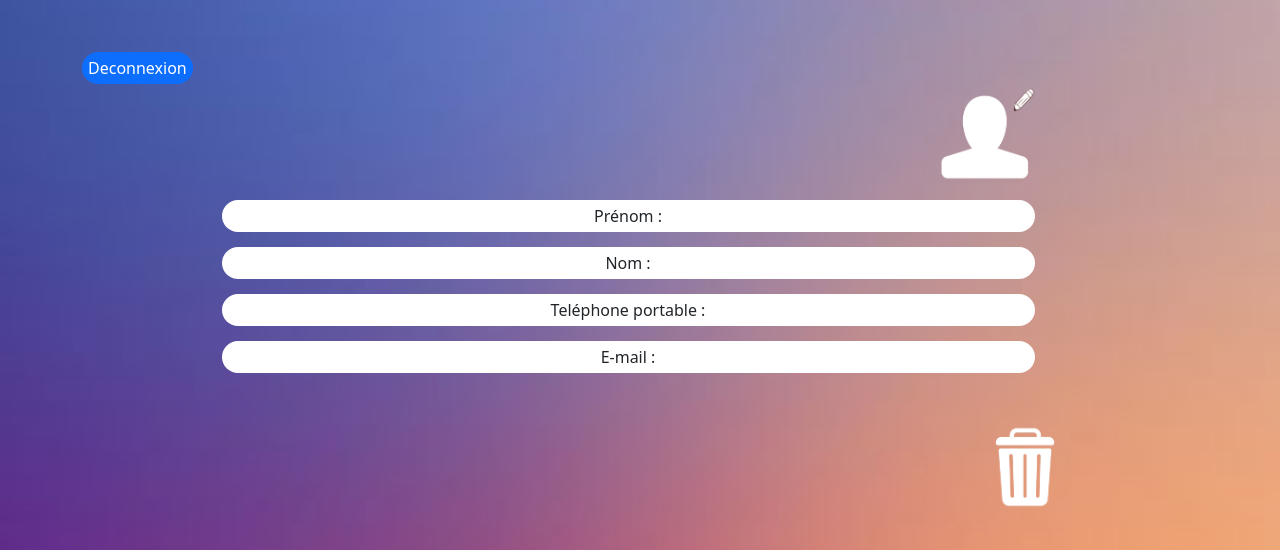
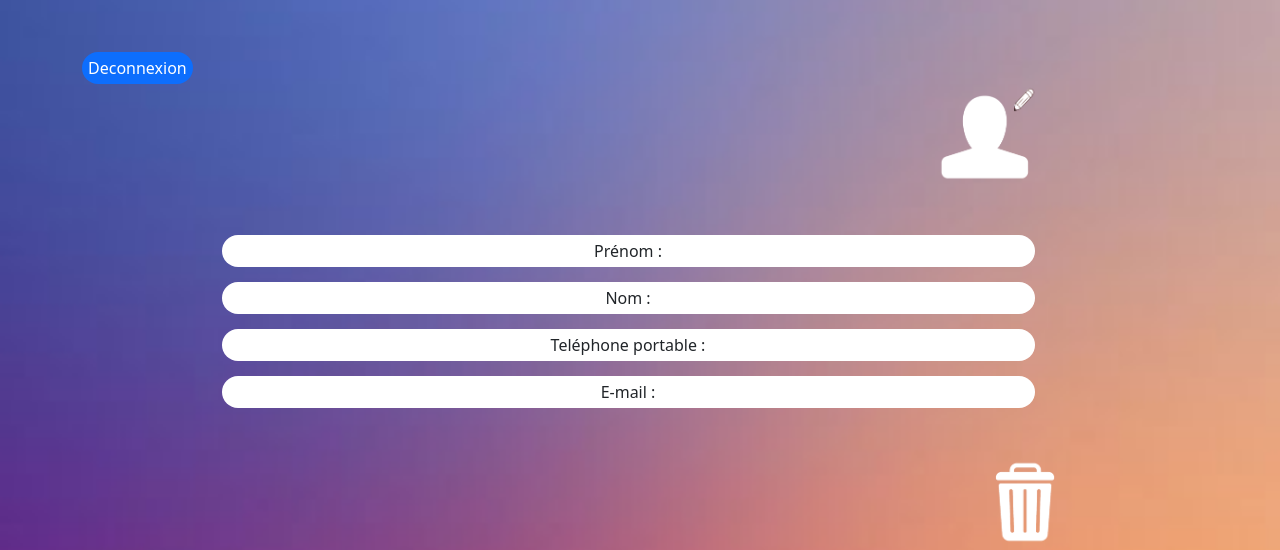
Before and after one commit to Mika73100/Memory_repertoire_contact_PHP, a PHP site: page /fichecontact.php?id=1 in a window 1280 px wide. Shown: the part 231-781 px from the top of the page. Run offline with PHP 8.4, Linux system fonts and the light colour scheme; the visitor is signed in with stand-in values (Sample User, id 1); data that the repository does not hold is empty.

Commit message:
envoie du css

```diff
--- a/memory/bdd.php
+++ b/memory/bdd.php
@@ -37,4 +37,5 @@ try {
 catch (PDOException $e) {
     echo "Erreur : " . $e->getMessage();
 }
+
 ?>
--- a/memory/index.php
+++ b/memory/index.php
@@ -12,7 +12,7 @@
 
     <title>Memory</title>
 
-    <button><a href="deconnexion.php">Deconnexion</a></button> ';
+    <button><a href="deconnexion.php">Deconnexion</a></button>
 </head>
 
 
--- a/memory/memory.css
+++ b/memory/memory.css
@@ -77,7 +77,12 @@ div.col-6 {
 }
 
 .row div.col-12 {
-    padding-bottom: 15px;
+    padding-bottom: 30px;
+    color : var(--primary);
+}
+
+div.col-12 {
+    margin-bottom: 20px;
     color : var(--primary);
 }
 
```
Also changed, not shown: memory/ajoutcontact.php (+12 -11 lines).
